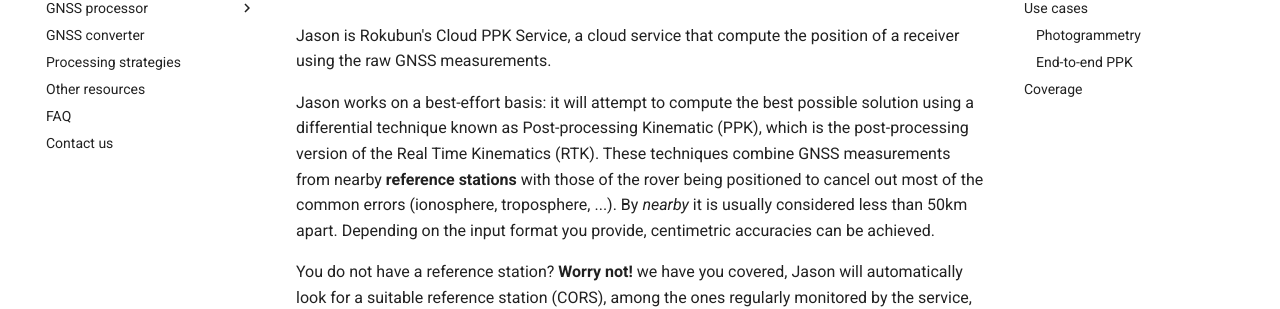
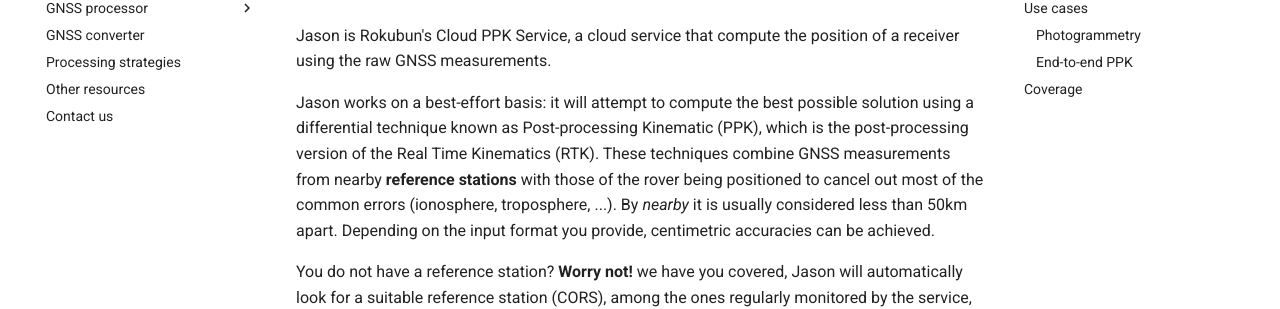
Before and after one commit to rokubun/jason-docs, an MkDocs documentation site: the page built from docs/index.md, in a window 1280 px wide. Shown: the part 157-466 px from the top of the page. Built offline with MkDocs 1.6.1 and Material for MkDocs 9.7.7, drawn with Linux system fonts in a browser that asks for light colours; some web fonts are replaced; comment, search, counter and statistics services are not loaded.

Commit message:
fix: fully deleting FAQs entry.

```diff
--- a/mkdocs.yml
+++ b/mkdocs.yml
@@ -30,7 +30,6 @@
   - 'GNSS converter': converter.md
   - 'Processing strategies' : strategies.md
   - 'Other resources': 'resources.md'
-  - 'FAQ': faq.md
   - 'Contact us': contact.md
 extra_css:
   - 'stylesheets/extra.css'
```
